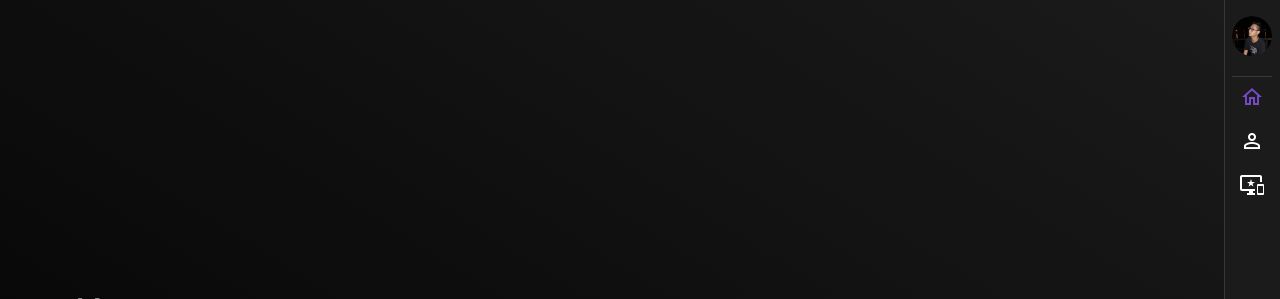
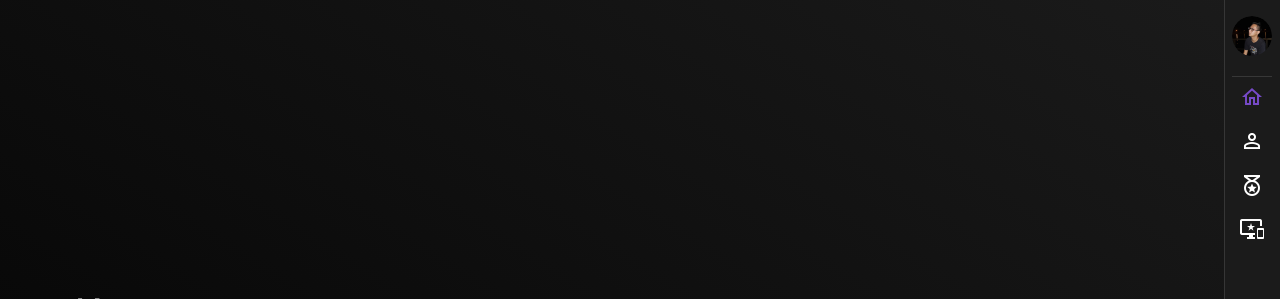
Before and after one commit to leonakao/leonakao.dev, a Vue app: page /home in a window 1280 px wide. Shown: the top 299 px of the page. Built offline with nearby package versions, Linux system fonts and the light colour scheme.

Commit message:
Add new page in menu

```diff
--- a/src/layouts/LayoutDefault.vue
+++ b/src/layouts/LayoutDefault.vue
@@ -82,6 +82,7 @@ export default {
             navItems: [
                 {icon: "mdi-home-outline", text: "Página Inicial", route: "/home"},
                 {icon: "mdi-account-outline", text: "Sobre mim", route: "/about"},
+                {icon: "mdi-medal-outline", text: "Conhecimentos", route: "/features"},
                 {icon: "mdi-monitor-cellphone-star", text: "Alguns projetos", route: "/projects"},
             ],
 
```
